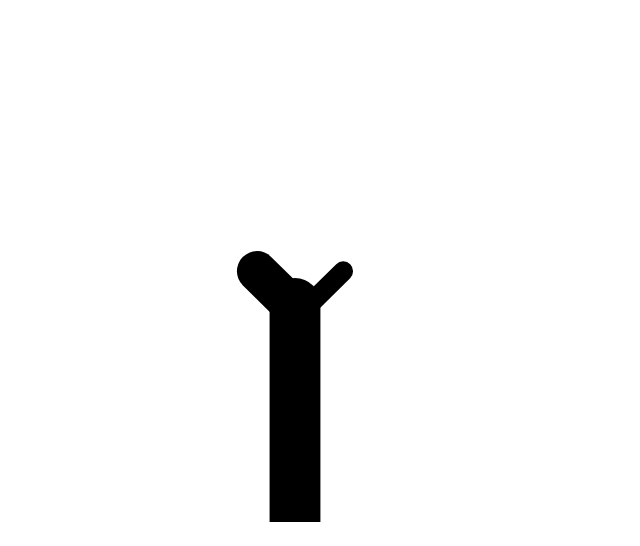
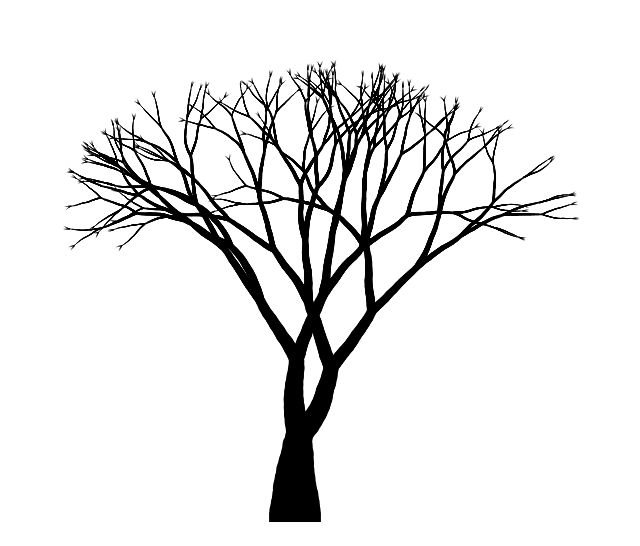
Before and after one commit to ara4n/dryad, a plain HTML site: page index.html in a window 1280 px wide. Shown: the part 254-800 px from the top of the page, without its empty margins (225-865 px from the left). Drawn offline with Linux system fonts and the light colour scheme.

Commit message:
make it work

```diff
--- a/index.html
+++ b/index.html
@@ -4,15 +4,20 @@
 "use strict";
 
 class Branch {
-    length = 0;
     start = 0;
     time = 0;
     lastTime = 0;
+
+    terminated = false;
+
+    id = '0';
     gen = 0;
     branches = [];
+
+    length = 0;
+    girthStart = 2;
+    girthEnd = 0;
     angle = 0;
-    girth = 0;
-    terminated = false;
 
     grow = (time) => {
         this.time = time;
@@ -21,7 +26,8 @@ class Branch {
             this.lastTime = time;
         }
         this.length = this.calcLength();
-        this.girth = this.calcGirth();
+        this.girthStart = this.calcGirthStart();
+        this.girthEnd = this.calcGirthEnd();
         if (this.shouldBranch() && this.branches.length == 0 && !this.terminated) {
             const ratios = this.calcBranchRatios();
             const angles = this.calcBranchAngles(ratios);
@@ -29,7 +35,8 @@ class Branch {
             for (let i = 0; i < ratios.length; i++) {
                 const branch = new Branch();
                 branch.gen = this.gen + 1;
-                branch.girth = this.girth * ratios[i];
+                branch.id = `${this.id},${i}`;
+                branch.girthStart = this.girthEnd * ratios[i];
                 branch.angle = angles[i];
                 branch.length = 0;
                 this.branches[i] = branch;
@@ -48,30 +55,43 @@ class Branch {
 
     draw = (ctx) => {
         ctx.beginPath();
-        ctx.lineWidth = this.girth;
         ctx.lineCap = "round";
         ctx.strokeStyle = "black";
+
+        const transform = ctx.getTransform();
+
         ctx.moveTo(0, 0);
-        ctx.lineTo(0, this.length);
-        ctx.stroke();
-        //console.log(`move(0,0); lineTo(0,${this.length});`);
-        const transform = ctx.getTransform();
-        ctx.translate(0, this.length);
+        //console.log(`draw branch ${this.id} len=${this.length}, girthStart=${this.girthStart}, girthEnd=${this.girthEnd}`);
+        //const segments = Math.ceil(this.length / 4);
+        const segments = 10;
+        const step = this.length / segments;
+        let pos = 0;
+        this.bendRand = mulberry32(hashCode(this.id) + 1);
+
+        for (let i = 0; i < segments; i++) {
+            ctx.lineWidth = this.girthStart * (1 - (i/segments)) + this.girthEnd * (0 + (i/segments));
+            //console.log(`drawing ${step} with girth ${g}`);
+            ctx.lineTo(0, step);
+            ctx.stroke();
+            ctx.translate(0, step);
+            ctx.rotate(this.calcBendAngle(pos, length));
+            pos += step;
+        }
 
         if (this.branches.length > 0) {
             let branch = this.branches[1];
-            ctx.translate(-this.girth / 2 + branch.girth / 2, 0);
+            // ctx.translate(-this.girth / 2 + branch.girth / 2, 0);
             ctx.rotate(branch.angle);
             branch.draw(ctx);
             ctx.rotate(-branch.angle);
-            ctx.translate(+this.girth / 2 - branch.girth / 2, 0);
+            // ctx.translate(+this.girth / 2 - branch.girth / 2, 0);
 
             branch = this.branches[0];
-            ctx.translate(+this.girth / 2 - branch.girth / 2, 0);
+            // ctx.translate(+this.girth / 2 - branch.girth / 2, 0);
             ctx.rotate(branch.angle);
             branch.draw(ctx);
             ctx.rotate(-branch.angle);
-            ctx.translate(-this.girth / 2 + branch.girth / 2, 0);
+            // ctx.translate(-this.girth / 2 + branch.girth / 2, 0);
         }
 
         ctx.setTransform(transform);
@@ -79,41 +99,57 @@ class Branch {
 
     calcLength = () => {
         if (this.branches.length > 0 || this.terminated) {
-            return this.length + (this.time - this.lastTime) / 60;
+            return this.length + (this.time - this.lastTime) / 80;
         }
         else {
             return this.length + (this.time - this.lastTime) / 20;
         }
     }
 
-    calcGirth = () => {
+    calcGirthStart = () => {
         if (this.terminated) {
-            return this.girth;
+            return this.girthStart;
         }
-        return this.girth + (this.time - this.lastTime) / 100;
+        return this.girthStart + (this.time - this.lastTime) / (100 * (this.gen + 1));
+    }
+
+    calcGirthEnd = () => {
+        if (this.terminated) {
+            return this.girthEnd;
+        }
+        return this.girthEnd + (this.time - this.lastTime) / (100 * (this.gen + 2));
+    }
+
+    calcBendAngle = (pos, length) => {
+        //return -1 * Math.PI / 180;
+
+        // up to 1° of wobble
+        return 15 * (this.bendRand() - 0.5) * Math.PI / 180;
     }
 
     shouldBranch = () => {
-        if (this.gen > 4) return false;
-        return (Math.random() < 0.01);
+        //if (this.gen > 4) return false;
+        //return (Math.random() < ((this.gen + 1) / 100));
+        return (this.length > 30);
+        //return (Math.random() < 0.017);
     }
 
     shouldTerminate = () => {
         if (this.gen > 0) return false;
-        return (this.time - this.start) > 7000;
+        return (this.time - this.start) > 6000;
     }
 
     minBranch = 0.2;
 
     calcBranchRatios = () => {
-        const r = Math.random() * (1.0 - this.minBranch * 2);
+        const r = rand() * (1.0 - this.minBranch * 2);
         return [
             this.minBranch + r,
             (1 - this.minBranch) - r,
         ];
     }
 
-    maxAngle = 50 * Math.PI / 180;
+    maxAngle = 30 * Math.PI / 180;
 
     calcBranchAngles = (branchRatios) => {
         // 20% split == [-maxAngle, 0]
@@ -127,14 +163,46 @@ class Branch {
     }
 }
 
-var trunk;
-var canvas;
+let trunk;
+let canvas;
 
-const onUpdate = (time) => {
+// function waitingKeypress() {
+//   return new Promise((resolve) => {
+//     document.addEventListener('keydown', onKeyHandler);
+//     function onKeyHandler(e) {
+//       if (e.keyCode === 13) {
+//         document.removeEventListener('keydown', onKeyHandler);
+//         resolve();
+//       }
+//     }
+//   });
+// }
+
+function hashCode(s) {
+  var h = 0, l = s.length, i = 0;
+  if ( l > 0 )
+    while (i < l)
+      h = (h << 5) - h + s.charCodeAt(i++) | 0;
+  return h;
+}
+
+function mulberry32(a) {
+    return function() {
+      var t = a += 0x6D2B79F5;
+      t = Math.imul(t ^ t >>> 15, t | 1);
+      t ^= t + Math.imul(t ^ t >>> 7, t | 61);
+      return ((t ^ t >>> 14) >>> 0) / 4294967296;
+    }
+}
+
+let rand = mulberry32(0);
+
+const onUpdate = async (time) => {
+    //await waitingKeypress();
+
     if (!trunk) {
         trunk = new Branch();
         trunk.gen = 0;
-        trunk.girth = 1;
         canvas = document.getElementById("canvas");
     }
 
```
